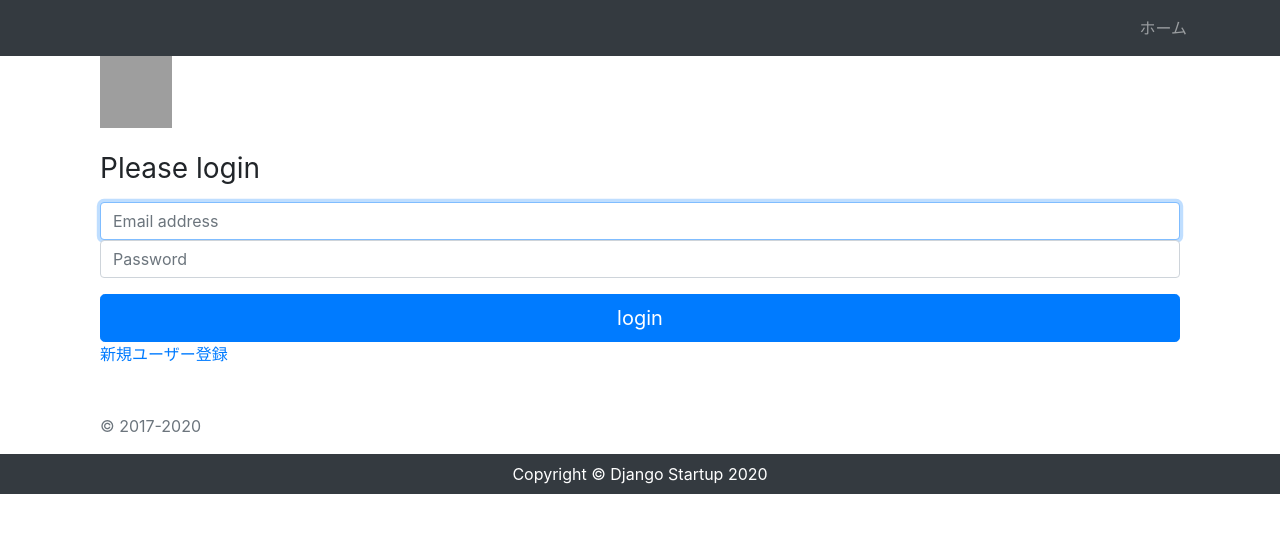
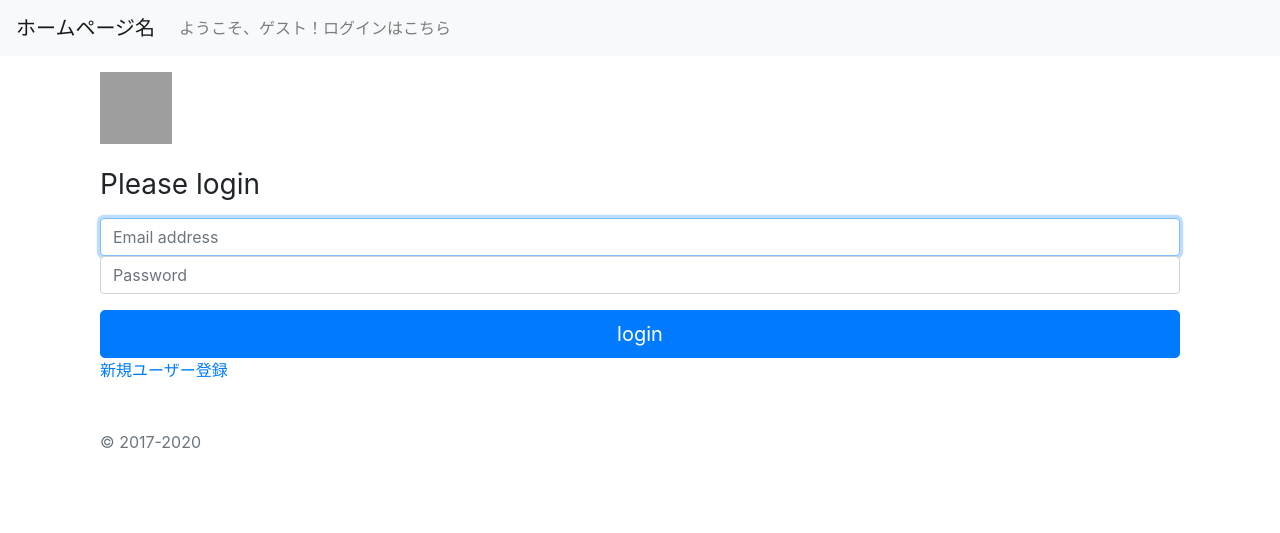
Before and after one commit to omega-partners-inc/screenPJ, a Django app: page /login/ in a window 1280 px wide. Shown: the top 533 px of the page. Run offline with Django 3.2, Linux system fonts and the light colour scheme; some libraries are stand-ins or nearby versions; grey boxes are pictures that could not be loaded.

Commit message:
ログアウト機能追加

```diff
--- a/accounts/urls.py
+++ b/accounts/urls.py
@@ -2,10 +2,13 @@ from django.contrib import admin
 from django.urls import path
 #from .views import checkview,completeview,
 from .views import user_data_confirm,user_data_create,user_data_input,loginview,userhomeview
-#from accounts import views
+from . import views
+
+app_name='accounts'
 
 urlpatterns = [
-    path('admin/', admin.site.urls),
+    #path('', views.Top.as_view(), name='userhome'),
+    #path('admin/', admin.site.urls),
     path('user_data_input/',user_data_input, name='user_data_input'),
     #path('check/', checkview,name='check'),
     #path('register/', registerview,name='register'),
@@ -16,4 +19,5 @@ urlpatterns = [
     path('login/', loginview, name='login'),
     #path('logout/',logoutview, name='logout'),
     path('userhome/',userhomeview,name='userhome'),
+    path('logout/', views.Logout.as_view(), name='logout'),
 ]
--- a/accounts/views.py
+++ b/accounts/views.py
@@ -5,6 +5,8 @@ from .forms import User_data_Form
 from django.contrib.auth import authenticate,login
 from django.contrib.auth.decorators import login_required
 from django.db import IntegrityError
+from django.contrib.auth.views import LoginView, LogoutView
+
 
 def user_data_input(request):
     """新規ユーザー情報の入力。"""
@@ -71,7 +73,7 @@ def loginview(request):
         user = authenticate(request,email=email_data,password=password_data)
         if user is not None:
             login(request,user)
-            return redirect('userhome')
+            return redirect('accounts:userhome')
         else:
             print(email_data,password_data)
             return redirect('login')
@@ -81,3 +83,7 @@ def loginview(request):
 def userhomeview(request):
     object_userdata = CustomUser.objects.all()
     return render(request,'userhome.html',{'object_userdata':object_userdata})
+
+class Logout(LogoutView):
+    """ログアウトページ"""
+    template_name = 'login.html'
--- a/screenPJ/urls.py
+++ b/screenPJ/urls.py
@@ -2,6 +2,6 @@ from django.contrib import admin
 from django.urls import path,include
 
 urlpatterns = [
-    # path('admin/', admin.site.urls),
+    path('admin/', admin.site.urls),
     path('',include('accounts.urls')),
 ]
--- a/templates/base.html
+++ b/templates/base.html
@@ -1,41 +1,56 @@
-{% load static %}
+<!doctype html>
+<html lang="ja">
+<head>
+    <!-- Required meta tags -->
+    <meta charset="utf-8">
+    <meta name="viewport" content="width=device-width, initial-scale=1, shrink-to-fit=no">
 
-<!DOCTYPE html>
-<html lang="ja">
+    <!-- Bootstrap CSS -->
+    <link rel="stylesheet" href="https://stackpath.bootstrapcdn.com/bootstrap/4.1.0/css/bootstrap.min.css"
+          integrity="sha384-9gVQ4dYFwwWSjIDZnLEWnxCjeSWFphJiwGPXr1jddIhOegiu1FwO5qRGvFXOdJZ4" crossorigin="anonymous">
 
-<head>
-    <meta charset="UTF-8">
-    <meta name="viewport" content="width=device-width, initial-scale=1.0">
-    <link rel="stylesheet" href="https://stackpath.bootstrapcdn.com/bootstrap/4.4.1/css/bootstrap.min.css">
-    <link rel="stylesheet" href="{% static 'css/style.css' %}">
-    <title>カスタム認証チュートリアル</title>
+    <title>会員登録サンプル</title>
 </head>
+<body>
+    <!-- ナビバー -->
+    <nav class="navbar navbar-expand-lg navbar-light bg-light">
+      <a class="navbar-brand" href="{% url 'accounts:login' %}">ホームページ名</a>
+      <button class="navbar-toggler" type="button" data-toggle="collapse" data-target="#navbarSupportedContent" aria-controls="navbarSupportedContent" aria-expanded="false" aria-label="Toggle navigation">
+        <span class="navbar-toggler-icon"></span>
+      </button>
 
-<body>
-    <nav class="navbar navbar-expand-lg navbar-dark bg-dark">
-        <div class="container">
-            <ul class="navbar-nav ml-auto">
-                <li class="nav-item">
-                    <a class="nav-link" href="/">ホーム</a>
-                </li>
-            </ul>
-        </div>
+      <div class="collapse navbar-collapse" id="navbarSupportedContent">
+        <ul class="navbar-nav mr-auto">
+          {% if user.is_authenticated %}
+          <li>
+            <a class="nav-item nav-link" href="{% url 'accounts:logout' %}">ログアウト</a>
+          </li>
+          {% else %}
+          <li class="nav-item">
+            <a class="nav-item nav-link" href="{% url 'accounts:login' %}">
+            ようこそ、ゲスト！ログインはこちら
+          </a>
+          </li>
+          {% endif %}
+        </ul>
+      </div>
     </nav>
 
-    <main>
-        <div class="container">
-            {% block content %}
-            {% endblock %}
-        </div>
-    </main>
+    <!-- メインコンテント -->
+    <div class="container mt-3">
+        {% block content %}{% endblock %}
+    </div>
 
-    <footer class="py-2 bg-dark">
-        <p class="m-0 text-center text-white">Copyright &copy; Django Startup 2020</p>
-    </footer>
-
-    {% block extra_js %}
-    {% endblock %}
-
+    <!-- Optional JavaScript -->
+    <!-- jQuery first, then Popper.js, then Bootstrap JS -->
+    <script src="https://code.jquery.com/jquery-3.3.1.slim.min.js"
+            integrity="sha384-q8i/X+965DzO0rT7abK41JStQIAqVgRVzpbzo5smXKp4YfRvH+8abtTE1Pi6jizo"
+            crossorigin="anonymous"></script>
+    <script src="https://cdnjs.cloudflare.com/ajax/libs/popper.js/1.14.0/umd/popper.min.js"
+            integrity="sha384-cs/chFZiN24E4KMATLdqdvsezGxaGsi4hLGOzlXwp5UZB1LY//20VyM2taTB4QvJ"
+            crossorigin="anonymous"></script>
+    <script src="https://stackpath.bootstrapcdn.com/bootstrap/4.1.0/js/bootstrap.min.js"
+            integrity="sha384-uefMccjFJAIv6A+rW+L4AHf99KvxDjWSu1z9VI8SKNVmz4sk7buKt/6v9KI65qnm"
+            crossorigin="anonymous"></script>
 </body>
-
 </html>
--- a/templates/login.html
+++ b/templates/login.html
@@ -17,7 +17,7 @@
 
     </div>
     <button class="btn btn-lg btn-primary btn-block" type="submit">login</button>
-    <a href= "{% url 'user_data_input' %}" >新規ユーザー登録</a>
+    <a href= "{% url 'accounts:user_data_input' %}" >新規ユーザー登録</a>
     <p class="mt-5 mb-3 text-muted">&copy; 2017-2020</p>
   </form>
   </div>
--- a/templates/userhome.html
+++ b/templates/userhome.html
@@ -9,7 +9,7 @@
     <div style="text-align: right;">
     {% if user.is_authenticated %}
     <p><h4>{{ user.get_username }}でログイン中</h4></p>
-    <a href="{% url 'login' %}"><h4>ログアウトする</h4></a>
+    <a href="{% url 'accounts:logout' %}"><h4>ログアウトする</h4></a>
     {% else %}
     <p>ログインしていません</p>
     {% endif %}
```
Also changed, not shown: db.sqlite3.
